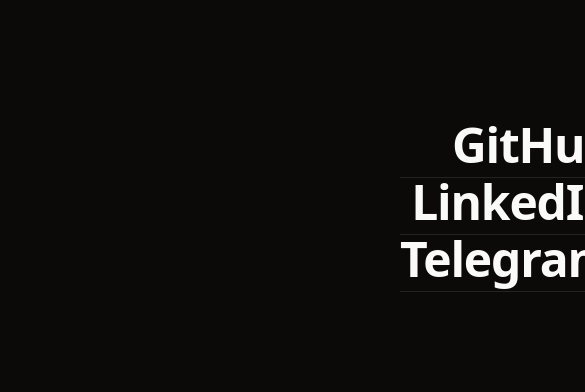
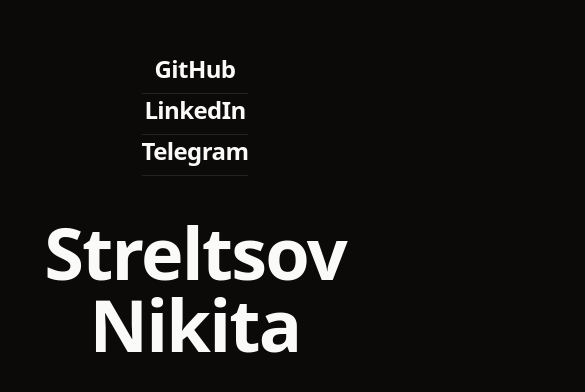
Before and after one commit to Chswell/Chswell, a React (Vite) app: page / in a window 390 px wide. Shown: the part 216-608 px from the top of the page, 585 px wide, since content can reach past the window. Built offline with nearby package versions, Linux system fonts and the light colour scheme.

Commit message:
fix: Адаптировано под телефон

```diff
--- a/src/pages/main/Main.page.tsx
+++ b/src/pages/main/Main.page.tsx
@@ -2,32 +2,36 @@
 
 export function MainPage() {
 	return (
-		<div className={'flex h-[100svh] w-[100svw] flex-1 px-50 py-5'}>
+		<div className={'flex h-[100svh] w-[100svw] flex-1 py-5 sm:px-50'}>
 			{/*<ModeToggle />*/}
 
 			{/*	container 1 */}
-			<div className={'flex flex-1 items-center justify-center gap-20 px-50'}>
+			<div
+				className={
+					'flex flex-1 flex-col items-center justify-center gap-10 sm:flex-row sm:gap-20'
+				}
+			>
 				{/* links */}
 				<div>
-					<h2 className='scroll-m-20 border-b pb-2 text-right text-5xl font-semibold tracking-tight first:mt-0'>
+					<h2 className='scroll-m-20 border-b pb-2 text-center text-2xl font-semibold tracking-tight first:mt-0 sm:text-right sm:text-5xl'>
 						<a href={'https://github.com/Chswell'}>GitHub</a>
 					</h2>
-					<h2 className='scroll-m-20 border-b pb-2 text-right text-5xl font-semibold tracking-tight first:mt-0'>
+					<h2 className='scroll-m-20 border-b pb-2 text-center text-2xl font-semibold tracking-tight first:mt-0 sm:text-right sm:text-5xl'>
 						<a href={'https://www.linkedin.com/in/nikita-streltsov/'}>
 							LinkedIn
 						</a>
 					</h2>
-					<h2 className='scroll-m-20 border-b pb-2 text-right text-5xl font-semibold tracking-tight first:mt-0'>
+					<h2 className='scroll-m-20 border-b pb-2 text-center text-2xl font-semibold tracking-tight first:mt-0 sm:text-right sm:text-5xl'>
 						<a href={'https://t.me/chswell'}>Telegram</a>
 					</h2>
 				</div>
 
 				{/* Title */}
 				<div>
-					<h1 className='scroll-m-20 text-9xl font-extrabold tracking-tight text-balance'>
+					<h1 className='scroll-m-20 text-7xl font-extrabold tracking-tight text-balance max-sm:text-center sm:text-9xl'>
 						Streltsov
 					</h1>
-					<h1 className='scroll-m-20 text-9xl font-extrabold tracking-tight text-balance'>
+					<h1 className='scroll-m-20 text-7xl font-extrabold tracking-tight text-balance max-sm:text-center sm:text-9xl'>
 						Nikita
 					</h1>
 				</div>
```
